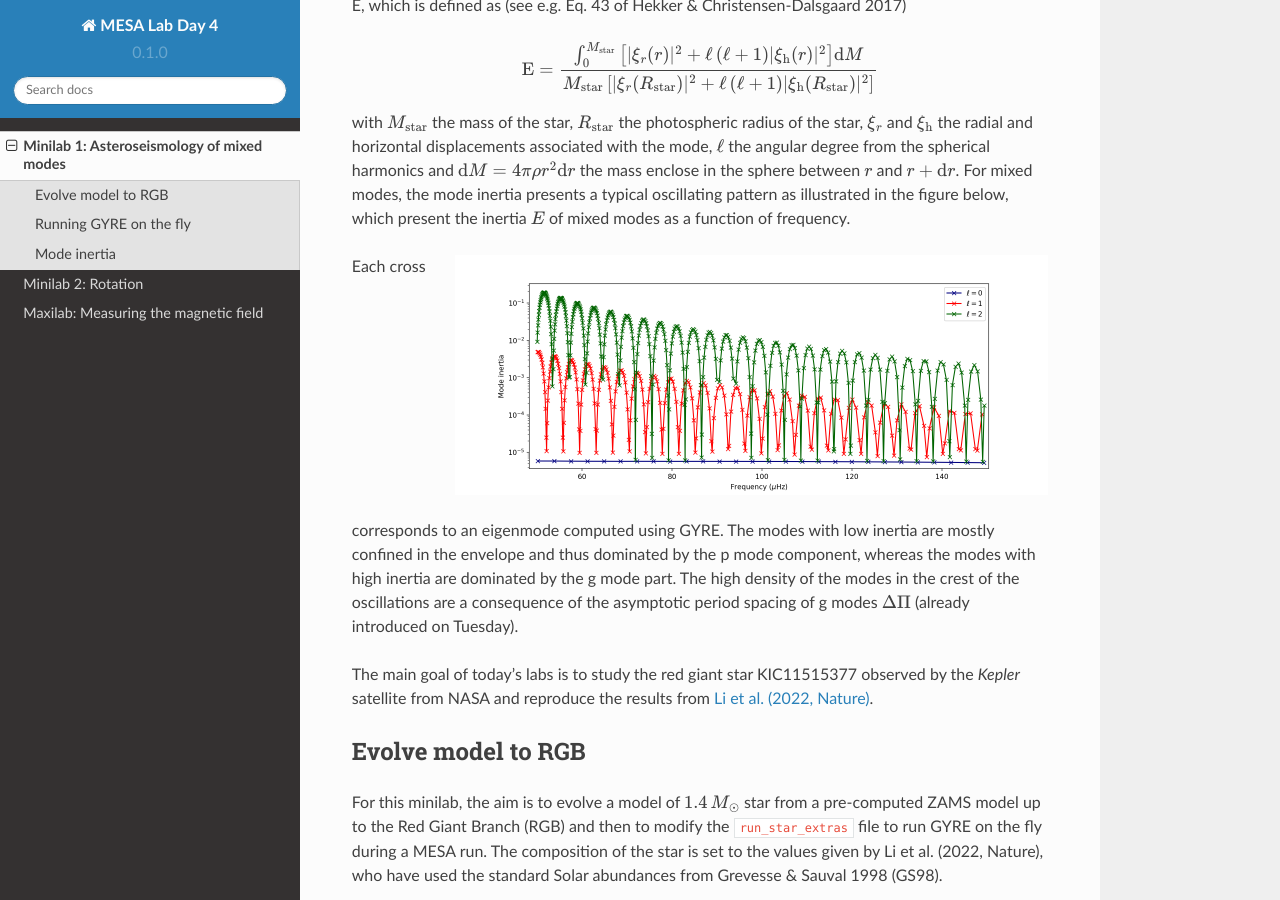
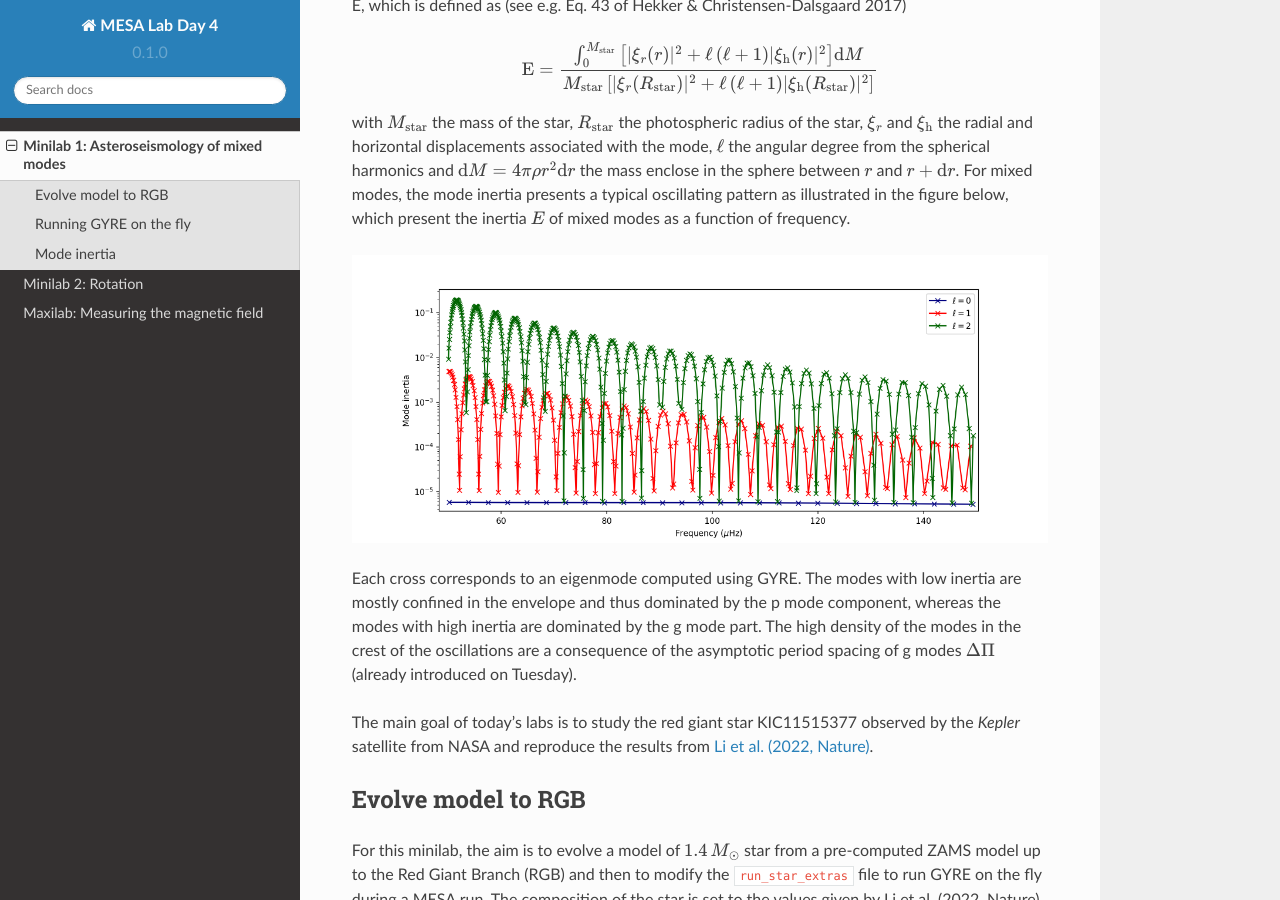
Before and after one commit to mesa-summer-school-2023/mesa-school-bugnet, a Sphinx documentation site: the page built from docs/minilab1.rst, in a window 1280 px wide and 900 px high, scrolled down 550 px. Built offline with Sphinx 7.4.7 and the Read the Docs theme 2.0.0, drawn with Linux system fonts in a browser that asks for light colours.

Commit message:
Update minilab1.rst

```diff
--- a/docs/minilab1.rst
+++ b/docs/minilab1.rst
@@ -7,7 +7,8 @@ This first minilab focuses on the coupling between p and g modes, i.e. mixed mod
 
 .. math::
 
-    \mathrm{E} = \frac{\int_0^{M_{\rm star}} \left[|\xi_r(r)|^2 + \ell \left(\ell + 1 \right) |\xi_{\rm h}(r)|^2 \right] \mathrm{d} M}{M_{\rm star} \left[|\xi_r(R_{\rm star})|^2 + \ell \left(\ell + 1 \right) |\xi_{\rm h}(R_{\rm star})|^2 \right]}
+    \mathrm{E} = \frac{\int_0^{M_{\rm star}} \left[|\xi_r(r)|^2 + \ell \left(\ell + 1 \right) |\xi_{\rm h}(r)|^2 \right] \mathrm{d} M}{M_{\rm star} \left[|\xi_r(R_{\rm star})|^2
+    + \ell \left(\ell + 1 \right) |\xi_{\rm h}(R_{\rm star})|^2 \right]}
 
 with :math:`M_{\rm star}` the mass of the star, :math:`R_{\rm star}` the photospheric radius of the star, :math:`\xi_r` and :math:`\xi_{\rm h}` the radial and horizontal displacements associated with the mode, :math:`\ell` the angular degree from the spherical harmonics and :math:`\mathrm{d}M = 4\pi \rho r^2 \mathrm{d}r` the mass enclose in the sphere between :math:`r` and :math:`r + \mathrm{d}r`. For mixed modes, the mode inertia presents a typical oscillating pattern as illustrated in the figure below, which present the inertia :math:`E` of mixed modes as a function of frequency.
 
@@ -15,8 +16,8 @@ with :math:`M_{\rm star}` the mass of the star, :math:`R_{\rm star}` the photosp
    :alt: Mode_inertia
    :width: 2372
    :height: 960
-   :scale: 25%
-   :align: right
+   :scale: 30%
+   :align: left
 
 
 Each cross corresponds to an eigenmode computed using GYRE. The modes with low inertia are mostly confined in the envelope and thus dominated by the p mode component, whereas the modes with high inertia are dominated by the g mode part. The high density of the modes in the crest of the oscillations are a consequence of the asymptotic period spacing of g modes :math:`\Delta \Pi` (already introduced on Tuesday).
```
